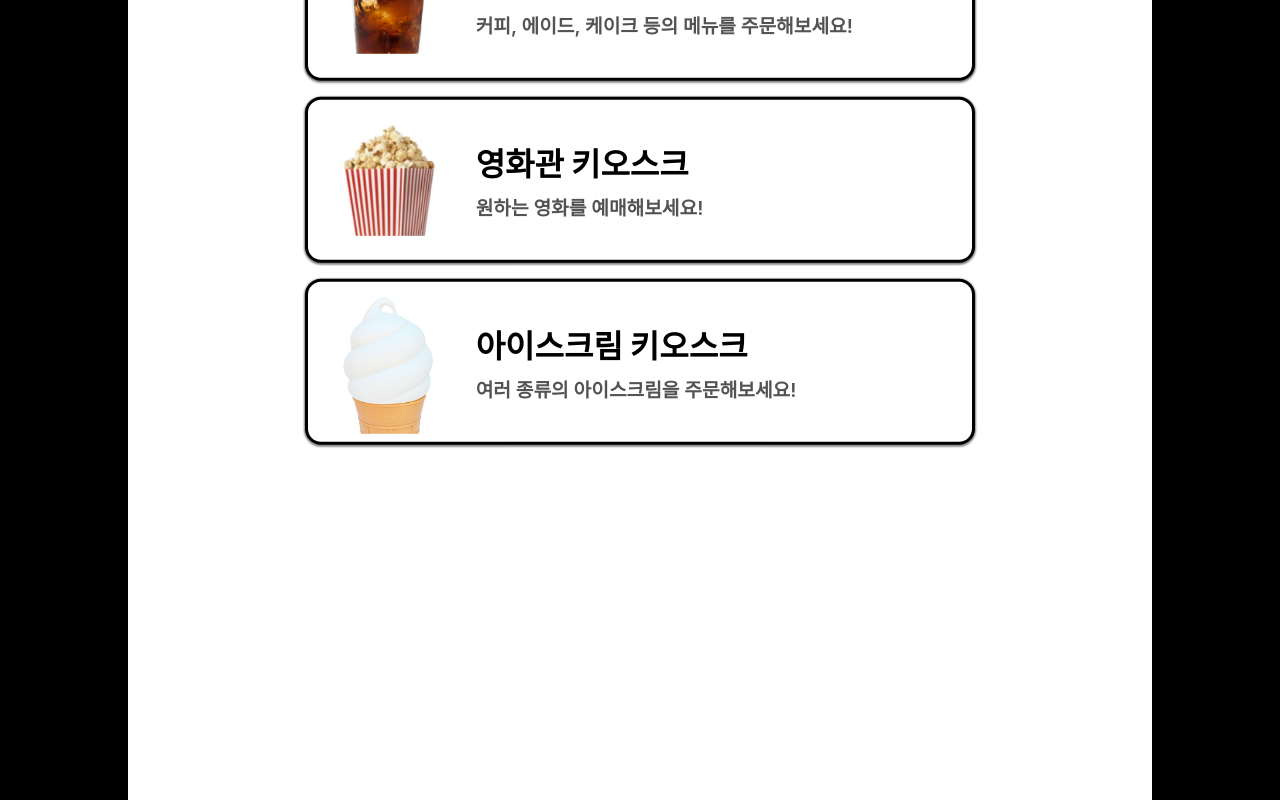
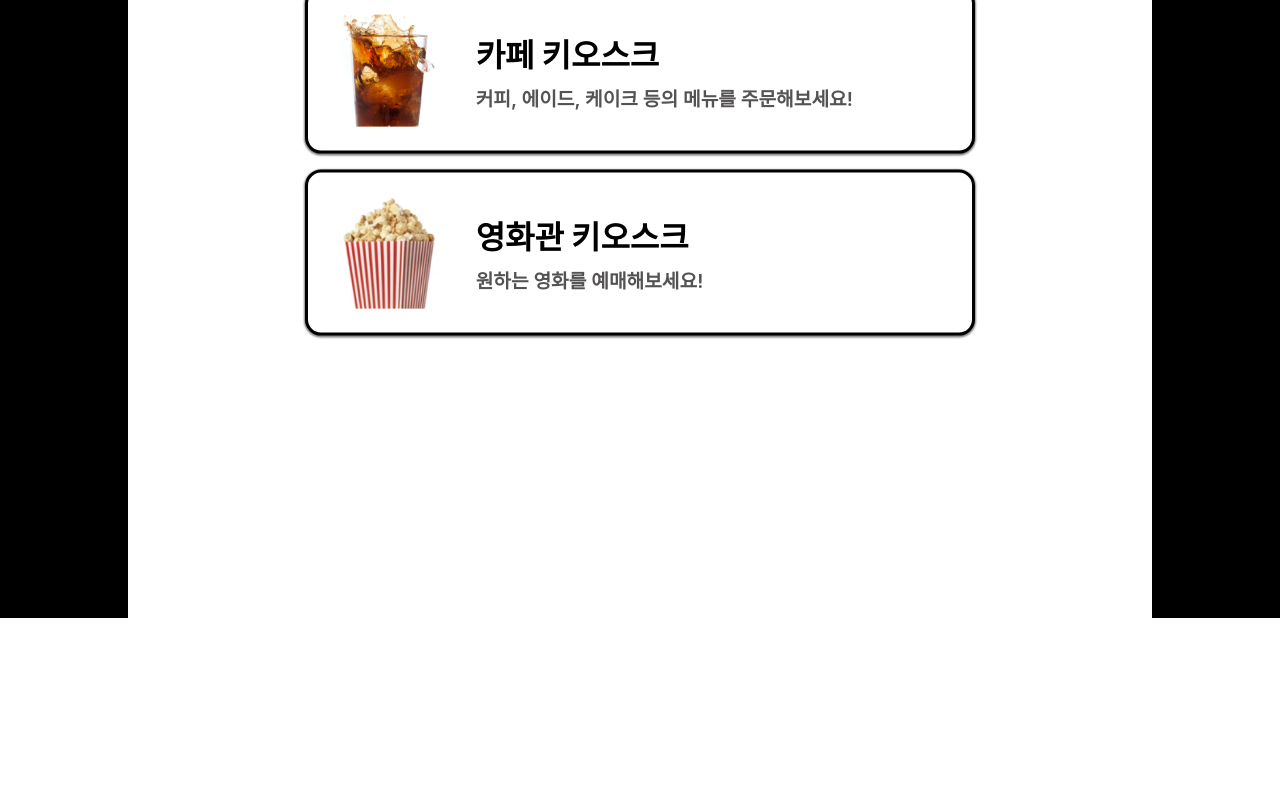
Before and after one commit to jungjunhyung99/2023-capstone-KT_Kiosk, a React (Create React App) app: page /kiosk in a window 1280 px wide. Shown: the part 568-1368 px from the top of the page. After the commit the page ends 1186 px from the top, so only its background shows below. Built offline with nearby package versions, Linux system fonts and the light colour scheme.

Commit message:
pull request

```diff
--- a/src/pages/KioskMain.tsx
+++ b/src/pages/KioskMain.tsx
@@ -1,16 +1,12 @@
 import { StyledLink } from "../component/index-component/styled_index";
 import { FlexBox, ImageBox, KTLogo, KioskContainer, NavBar, NextButton, PrevButton } from "../component/kiosk-component/styled_kiosk";
-import { ImageBox1 } from "../component/kiosk-component/styled_icecream";
 import { BackCircle2, CircleConatiner, ContentClickBox, ContentContainer, ContentDescript, ContentTextBox, ContentTitle, GameImage, KTImage, KioskImage, LogoTitle, MapImage } from "../component/main_components";
 import Hamburger from "../images/Hamburger.png";
 import Americano from "../images/Americano_choice.png";
 import Popcorn from "../images/popcorn.png";
-import Icecream from "../images/Icecream.png";
 import { useNavigate } from "react-router-dom";
-
 function KioskMain() {
     const navigate = useNavigate();
-
     return (
         <div>
             <CircleConatiner>
@@ -57,18 +53,6 @@ function KioskMain() {
                         </ContentTextBox>
                     </ContentClickBox>
 
-                <StyledLink to="/Icecream">
-                    <ContentClickBox>
-                        <ImageBox1 image={Icecream}/>
-                        <ContentTextBox>
-                            <ContentTitle>아이스크림 키오스크</ContentTitle>
-                                <ContentDescript>
-                                    여러 종류의 아이스크림을 주문해보세요!
-                                </ContentDescript>
-                        </ContentTextBox>
-                    </ContentClickBox>
-                </StyledLink>
-
             </KioskContainer>
         </div>
     );
```
